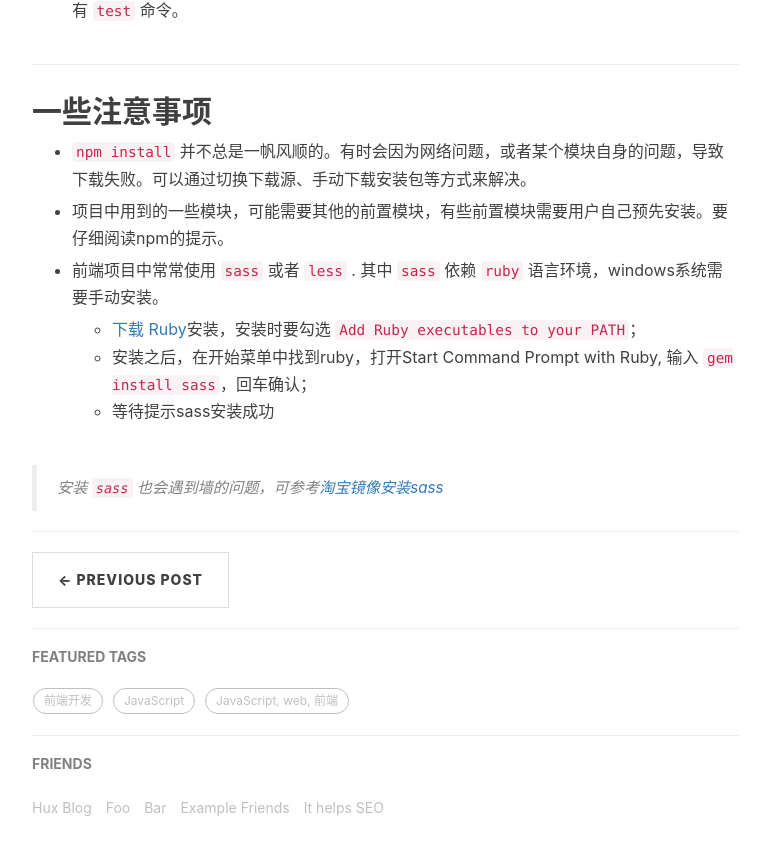
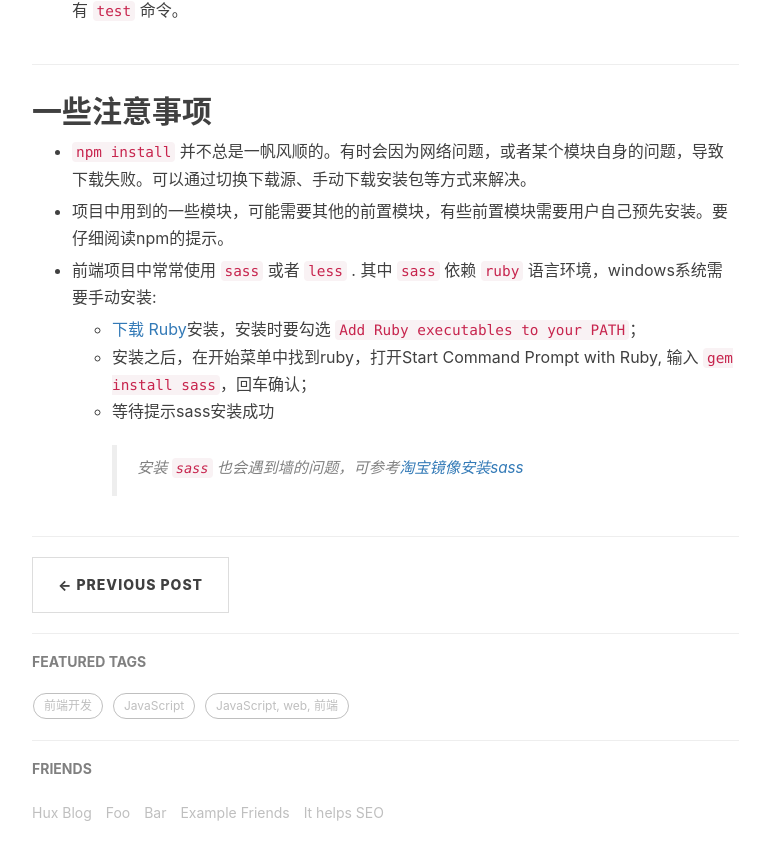
Before and after one commit to fancyer/fancyer.github.io, a Jekyll site: the page built from _posts/2017-08-11-get-start-of-web-project.md, in a window 1280 px wide and 900 px high, scrolled down 2399 px. Shown: the top 860 px of the window, without its empty margins (233-1003 px from the left). Built offline with Jekyll 4.4.1, drawn with Linux system fonts in a browser that asks for light colours; nearby versions of some CDN libraries; comment, search, counter and statistics services are not loaded.

```diff
--- a/_posts/2017-08-11-get-start-of-web-project.md
+++ b/_posts/2017-08-11-get-start-of-web-project.md
@@ -75,9 +75,8 @@ constructing...
 
 * 项目中用到的一些模块，可能需要其他的前置模块，有些前置模块需要用户自己预先安装。要仔细阅读npm的提示。
 
-* 前端项目中常常使用 `sass` 或者 `less` . 其中 `sass` 依赖 `ruby` 语言环境，windows系统需要手动安装。
+* 前端项目中常常使用 `sass` 或者 `less` . 其中 `sass` 依赖 `ruby` 语言环境，windows系统需要手动安装:
   * [下载 Ruby](https://rubyinstaller.org/downloads/)安装，安装时要勾选 `Add Ruby executables to your PATH`；
   * 安装之后，在开始菜单中找到ruby，打开Start Command Prompt with Ruby, 输入 `gem install sass`，回车确认；
   * 等待提示sass安装成功
-
 > 安装 `sass` 也会遇到墙的问题，可参考[淘宝镜像安装sass](http://www.w3cplus.com/sassguide/install.html)
```
